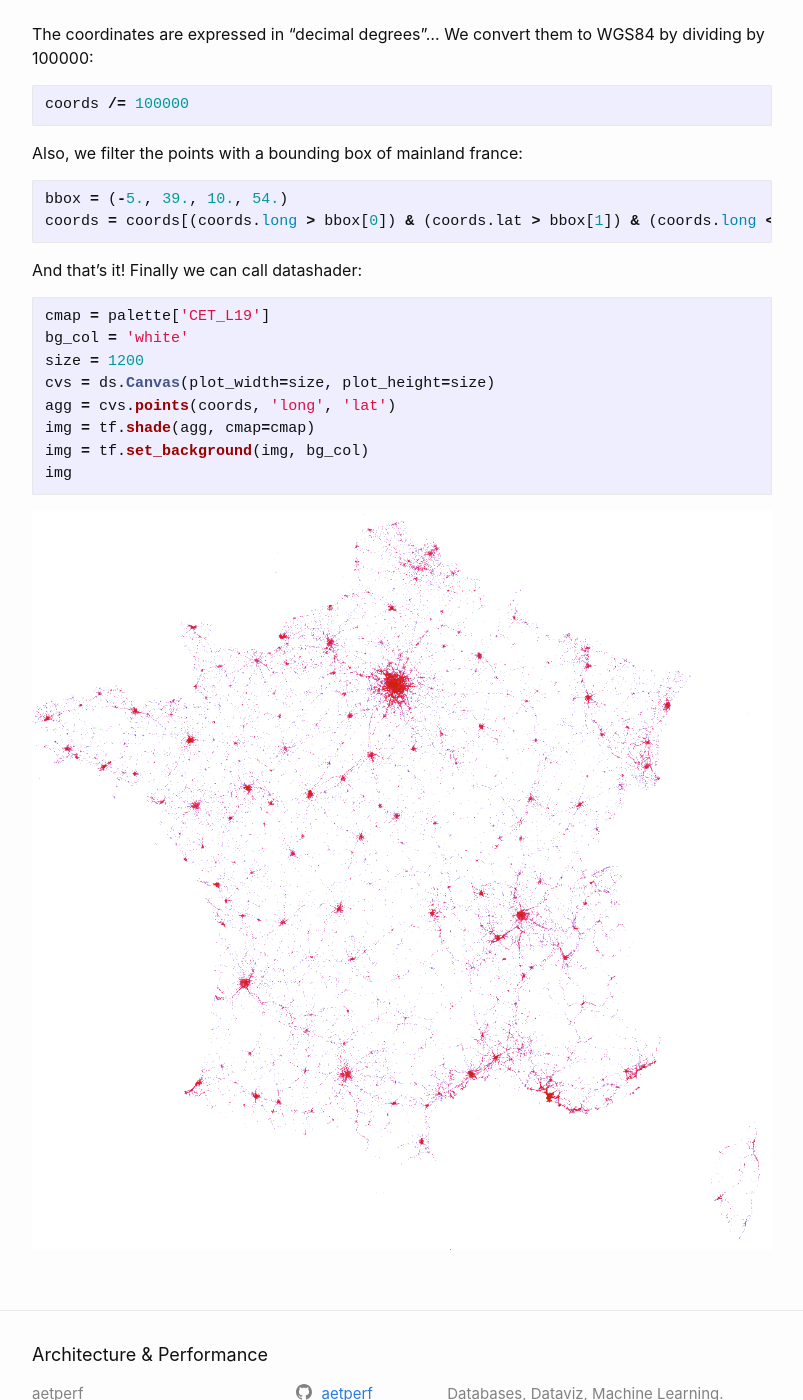
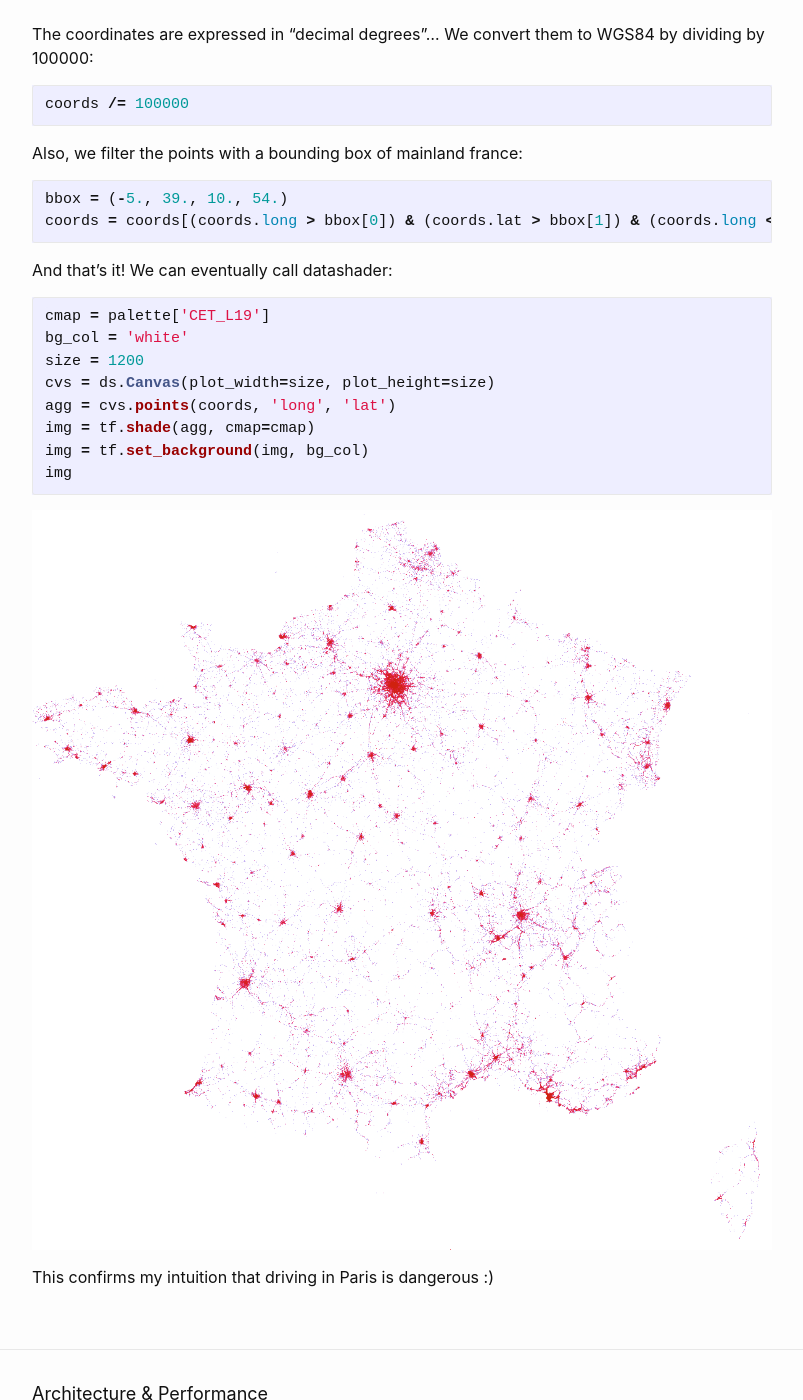
Before and after one commit to aetperf/aetperf.github.io, a Jekyll site: the page built from _posts/2020-02-13-Lunch-break,-plotting-traffic-injuries-with-datashader.md, in a window 1280 px wide and 1400 px high, scrolled down 6097 px. Shown: the whole window, without its empty margins (238-1041 px from the left). Built offline with Jekyll 4.4.1, drawn with Linux system fonts in a browser that asks for light colours; comment, search, counter and statistics services are not loaded.

Commit message:
minor update

````diff
--- a/_posts/2020-02-13-Lunch-break,-plotting-traffic-injuries-with-datashader.md
+++ b/_posts/2020-02-13-Lunch-break,-plotting-traffic-injuries-with-datashader.md
@@ -311,7 +311,7 @@ bbox = (-5., 39., 10., 54.)
 coords = coords[(coords.long > bbox[0]) & (coords.lat > bbox[1]) & (coords.long < bbox[2]) & (coords.lat < bbox[3])]
 ```
 
-And that's it! Finally we can call datashader:
+And that's it! We can eventually call datashader:
 
 
 ```python
@@ -330,6 +330,8 @@ img
   <img width="1000" src="/img/2020-02-13_01/output_30_0.png" alt="White map">
 </p>
 
+
+This confirms my intuition that driving in Paris is dangerous :)
 
 
 {% if page.comments %}
````
